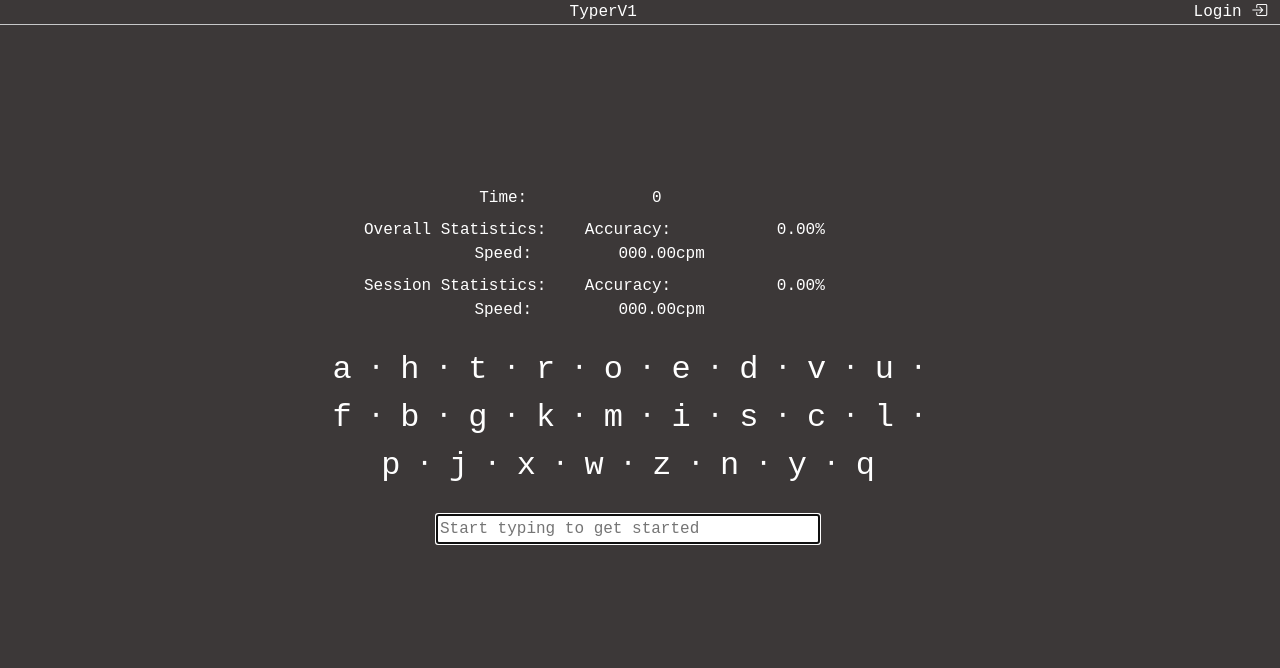
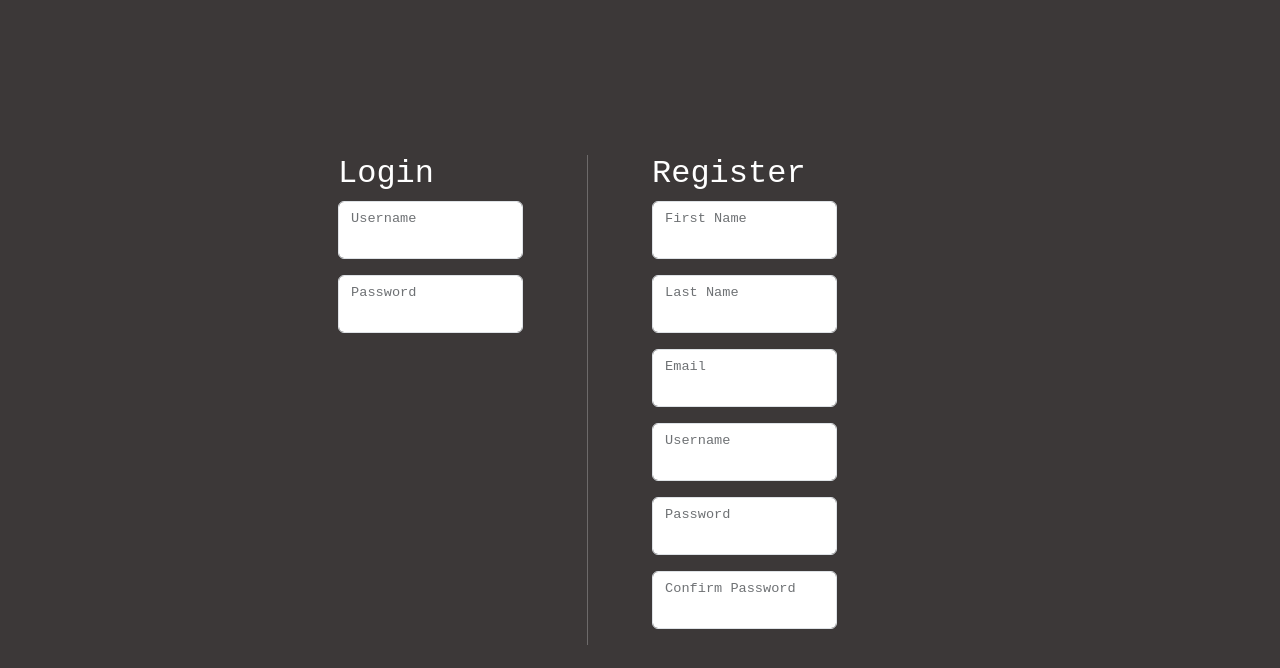
Before and after one commit to hajile7/TyperV1, an Angular app: page /Login in a window 1280 px wide. Before the commit this address led to /. Shown: the top 668 px of the page. Built offline with nearby package versions, Linux system fonts and the light colour scheme.

Commit message:
setup login/registration html. TS functions still required

```diff
--- a/src/app/app.component.html
+++ b/src/app/app.component.html
@@ -1 +1 @@
-<app-typing-space>
+<router-outlet></router-outlet>
--- a/src/app/app.component.ts
+++ b/src/app/app.component.ts
@@ -1,11 +1,12 @@
 import { Component } from '@angular/core';
 import { RouterOutlet } from '@angular/router';
 import { TypingSpaceComponent } from "./components/typing-space/typing-space.component";
+import { LoginComponent } from './components/login/login.component';
 
 @Component({
   selector: 'app-root',
   standalone: true,
-  imports: [RouterOutlet, TypingSpaceComponent],
+  imports: [RouterOutlet, TypingSpaceComponent, LoginComponent],
   templateUrl: './app.component.html',
   styleUrl: './app.component.css'
 })
--- a/src/app/app.config.ts
+++ b/src/app/app.config.ts
@@ -2,7 +2,8 @@ import { ApplicationConfig } from '@angular/core';
 import { provideRouter } from '@angular/router';
 
 import { routes } from './app.routes';
+import { provideHttpClient } from '@angular/common/http';
 
 export const appConfig: ApplicationConfig = {
-  providers: [provideRouter(routes)]
+  providers: [provideRouter(routes), provideHttpClient()]
 };
--- a/src/app/app.routes.ts
+++ b/src/app/app.routes.ts
@@ -1,3 +1,9 @@
 import { Routes } from '@angular/router';
+import { TypingSpaceComponent } from './components/typing-space/typing-space.component';
+import { LoginComponent } from './components/login/login.component';
 
-export const routes: Routes = [];
+export const routes: Routes = [
+    {path: "Home", component: TypingSpaceComponent},
+    {path: "Login", component: LoginComponent},
+    {path: "**", redirectTo: "Home", pathMatch: "full"}
+];
--- a/src/app/components/login/login.component.css
+++ b/src/app/components/login/login.component.css
@@ -0,0 +1,5 @@
+.vr {
+    border-left: 1px solid white;
+    height: 100%;
+    position: relative;
+}
--- a/src/app/components/login/login.component.html
+++ b/src/app/components/login/login.component.html
@@ -1 +1,49 @@
-<p>login works!</p>
+<div class="container-fluid min-vh-100 d-flex align-items-center justify-content-center">
+    <div class="row w-100">
+        <!-- Login form (left) -->
+        <div class="col-2 offset-3">
+            <h2>Login</h2>
+            <div class="form-floating mb-3">
+                <input id="loginUsername" type="text" class="form-control" [(ngModel)]="username">
+                <label for="loginUsername">Username</label>
+            </div>
+            <div class="form-floating mb-3">
+                <input id="loginPassword" type="password" class="form-control" [(ngModel)]="password">
+                <label for="loginPassword">Password</label>
+            </div>
+        </div>
+
+        <div class="col-1 d-flex justify-content-center">
+            <div class="vr"></div>
+        </div>
+
+        <!-- Registration form (right) -->
+        <div class="col-2">
+            <h2>Register</h2>
+            <div class="form-floating mb-3">
+                <input id="registerFirstName" type="text" class="form-control" [(ngModel)]="firstName">
+                <label for="registerFirstName">First Name</label>
+            </div>
+            <div class="form-floating mb-3">
+                <input id="registerLastName" type="text" class="form-control" [(ngModel)]="lastName">
+                <label for="registerLastName">Last Name</label>
+            </div>
+            <div class="form-floating mb-3">
+                <input id="registerEmail" type="email" class="form-control" [(ngModel)]="email">
+                <label for="registerEmail">Email</label>
+            </div>
+            <div class="form-floating mb-3">
+                <input id="registerUsername" type="text" class="form-control" [(ngModel)]="registerUsername">
+                <label for="registerUsername">Username</label>
+            </div>
+            <div class="form-floating mb-3">
+                <input id="registerPassword" type="password" class="form-control" [(ngModel)]="registerPassword">
+                <label for="registerPassword">Password</label>
+            </div>
+            <div class="form-floating mb-3">
+                <input id="confirmPassword" type="password" class="form-control" [(ngModel)]="confirmPassword">
+                <label for="confirmPassword">Confirm Password</label>
+            </div>
+        </div>
+    </div>
+</div>
--- a/src/app/components/login/login.component.ts
+++ b/src/app/components/login/login.component.ts
@@ -1,12 +1,57 @@
 import { Component } from '@angular/core';
+import { UserService } from '../../services/user.service';
+import { Router, RouterLink } from '@angular/router';
+import { FormsModule } from '@angular/forms';
+import { UserModel } from '../../models/user-model';
 
 @Component({
   selector: 'app-login',
   standalone: true,
-  imports: [],
+  imports: [FormsModule, RouterLink],
   templateUrl: './login.component.html',
   styleUrl: './login.component.css'
 })
 export class LoginComponent {
 
+  constructor(private userService: UserService, private router: Router){}
+
+  firstName: string = "";
+  lastName: string = "";
+  email: string = "";
+  username: string = "";
+  registerUsername: string = "";
+  password: string = "";
+  registerPassword: string = "";
+  confirmPassword: string = "";
+
+  newUserForm: FormData = new FormData();
+
+  login() {
+    this.userService.login(this.username, this.password).subscribe((response) => {
+      this.userService.activeUser = response;
+      this.userService.isLoggedIn = true;
+      this.username = "";
+      this.password = "";
+      this.router.navigate(["/Home"]);
+    })
+  }
+
+  logout() {
+    this.userService.activeUser = {} as UserModel;
+    this.userService.isLoggedIn = false;
+    this.router.navigate(["/Home"]);
+  }
+
+  activeUser() {
+    return this.userService.activeUser;
+  }
+
+  isLoggedIn() {
+    return this.userService.isLoggedIn;
+  }
+
+  createImgPath(path: string): string {
+    return `${this.userService.url}${path}`;
+  }
+
 }
--- a/src/app/components/typing-space/typing-space.component.html
+++ b/src/app/components/typing-space/typing-space.component.html
@@ -1,6 +1,6 @@
 <div class="title">
   <span style="text-align: center; flex-grow: 1;">TyperV1</span>
-  <span style="cursor: pointer;">Login&nbsp;<span class="bi bi-box-arrow-in-right"></span></span>
+  <span style="cursor: pointer;"><nav><a routerLink="/Login" style="color: white;">Login&nbsp;<span class="bi bi-box-arrow-in-right"></span></a></nav></span>
 </div>
 <hr style="margin: 0;">
 <div class="container-fluid d-flex align-items-center" style="height: 90vh; padding-bottom: 5vh;">
--- a/src/app/components/typing-space/typing-space.component.ts
+++ b/src/app/components/typing-space/typing-space.component.ts
@@ -1,10 +1,12 @@
 import { CommonModule } from '@angular/common';
 import { Component, ElementRef, ViewChild, } from '@angular/core';
+import { RouterLink } from '@angular/router';
+import { LoginComponent } from '../login/login.component';
 
 @Component({
   selector: 'app-typing-space',
   standalone: true,
-  imports: [CommonModule],
+  imports: [CommonModule, RouterLink, LoginComponent],
   templateUrl: './typing-space.component.html',
   styleUrl: './typing-space.component.css'
 })
--- a/src/app/services/user.service.ts
+++ b/src/app/services/user.service.ts
@@ -21,7 +21,7 @@ export class UserService {
   }
 
   updateUser(updateForm: FormData, userId: number): Observable<UserModel>{
-    return this.http.put<UserModel>(`{this.url}api/User/${userId}`, updateForm);
+    return this.http.put<UserModel>(`${this.url}api/User/${userId}`, updateForm);
   }
 
   deleteUser(userId: number) {
```
